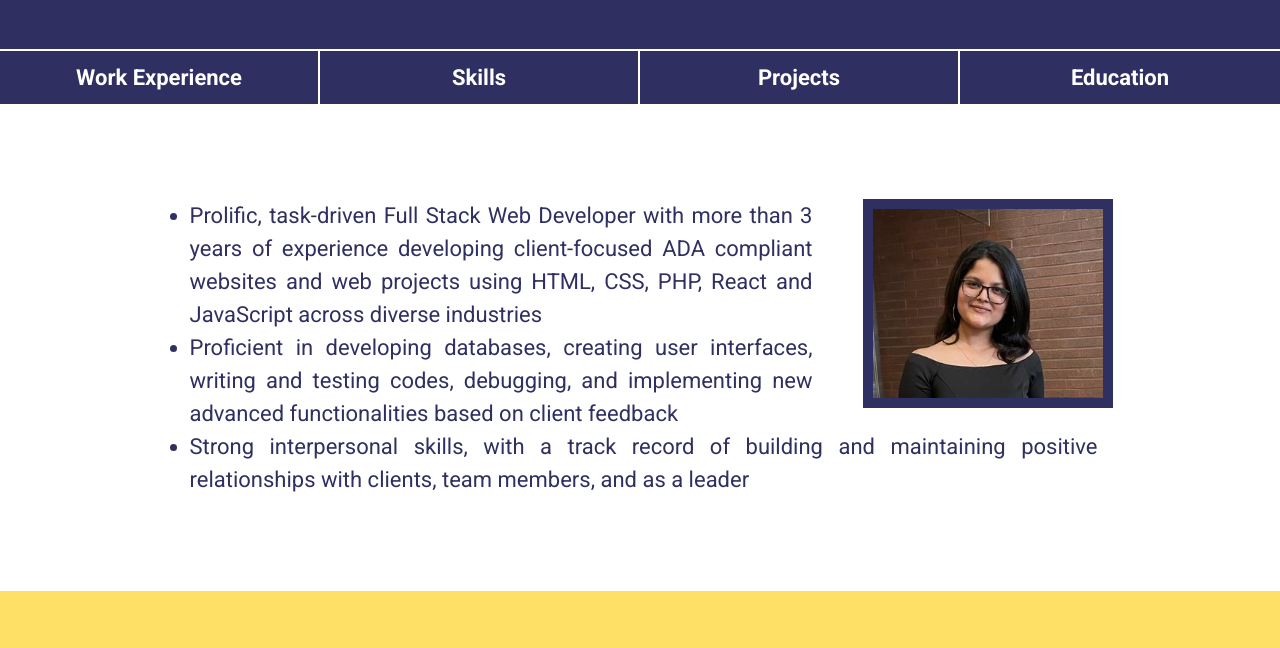
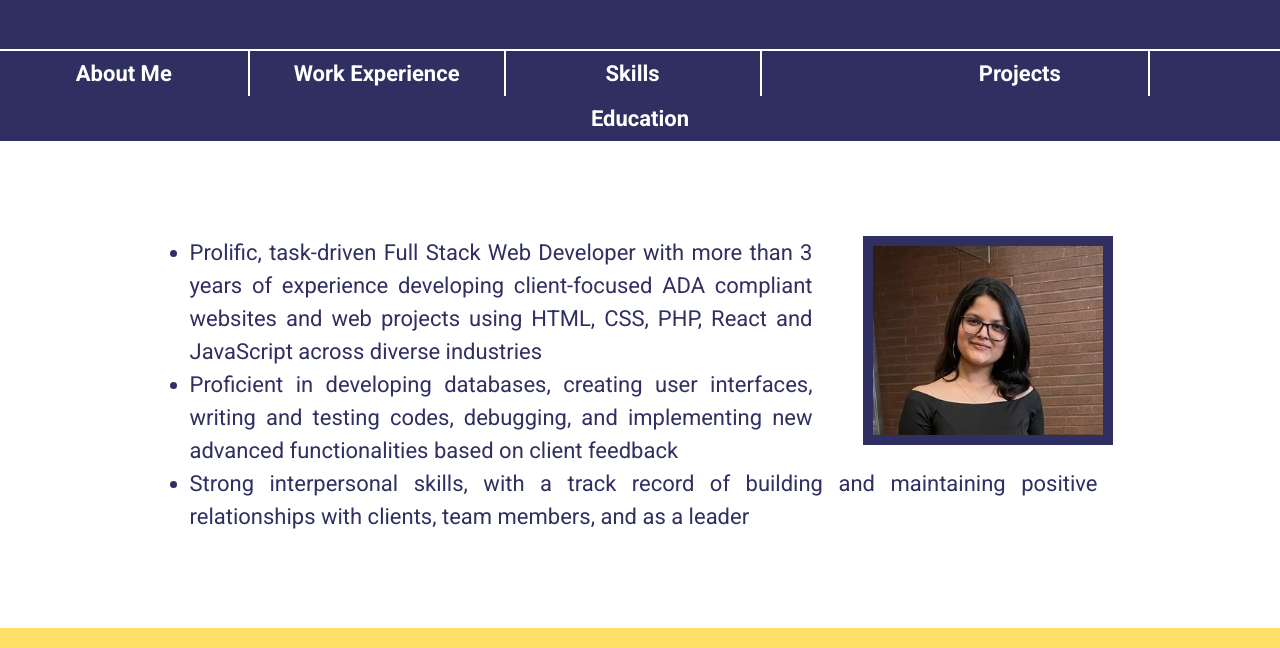
Before and after one commit to Bhagyashreeparkar/resume, a plain HTML site: page index.html in a window 1280 px wide. Shown: the part 131-779 px from the top of the page. Drawn offline with Linux system fonts and the light colour scheme.

```diff
--- a/css/style.css
+++ b/css/style.css
@@ -144,7 +144,6 @@ nav ul {
 }
 nav li {
     text-align: center;
-    padding: 10px 0;
 }
 nav li a {
 	color: #fff;
@@ -156,6 +155,7 @@ nav li a:hover {
 nav a {
 	text-decoration: none;
 	display: block;
+  padding: 6px 0;
 }
 
 nav li {
@@ -168,27 +168,29 @@ nav li {
 @media (min-width: 769px) {
 	nav li {
 		display: inline-block;
-		width: 24%;
-		padding: 10px 0;
+		padding: 0;
 		border-right: 2px solid #fff;
 		border-bottom: none;
 		font-size: 20px;
 	}
 	nav li:first-child {
-		width: 25%;
+		width: 19.5%;
 		float: left;
 	}
 	nav li:nth-child(2) {
-		width: 25%;
+		width: 20%;
 		float: left;
 	}
 	nav li:nth-child(3) {
-		width: 25%;
+		width: 20%;
 		float: left;
+	}
+	nav li:nth-child(4) {
+		width: 20.2%;
 	}
 	nav li:last-child {
 	    border-right: none;
-			width: 25%;
+			width: 20%;
 	}
 	nav li:hover{
 		background-color: #ffe066;
--- a/index.html
+++ b/index.html
@@ -32,6 +32,7 @@
 	        <div class="content-wrap-alt">
 	      		<div>
 	      			<ul>
+	      				<li><a href="#about-me">About Me</a></li>
 	      				<li><a href="#work-exp">Work Experience</a></li>
 	      				<li><a href="#skills">Skills</a></li>
 	      				<li><a href="#projects">Projects</a></li>
@@ -45,7 +46,7 @@
 
       <!-- ***********************  ABOUT / INTRO  *********************** -->
 
-      <section class="intro">
+      <section class="intro" id="about-me">
         <div class="content-wrap">
           <div class="intro-desc">
 						<img src="images/bhagyashreeparkar-avtar.jpg" alt="avatar" title="Bhagyashree Parkar">
```
